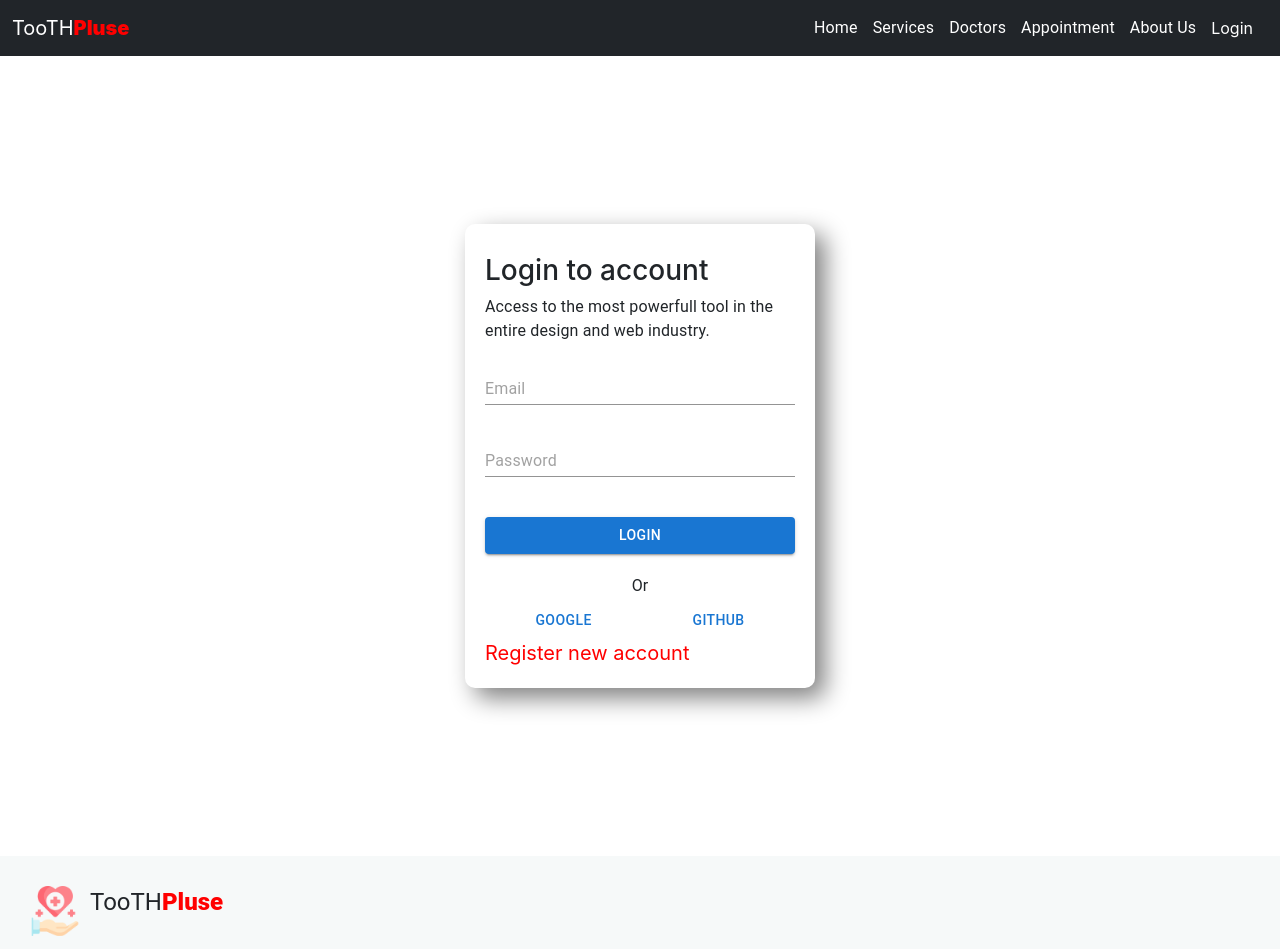
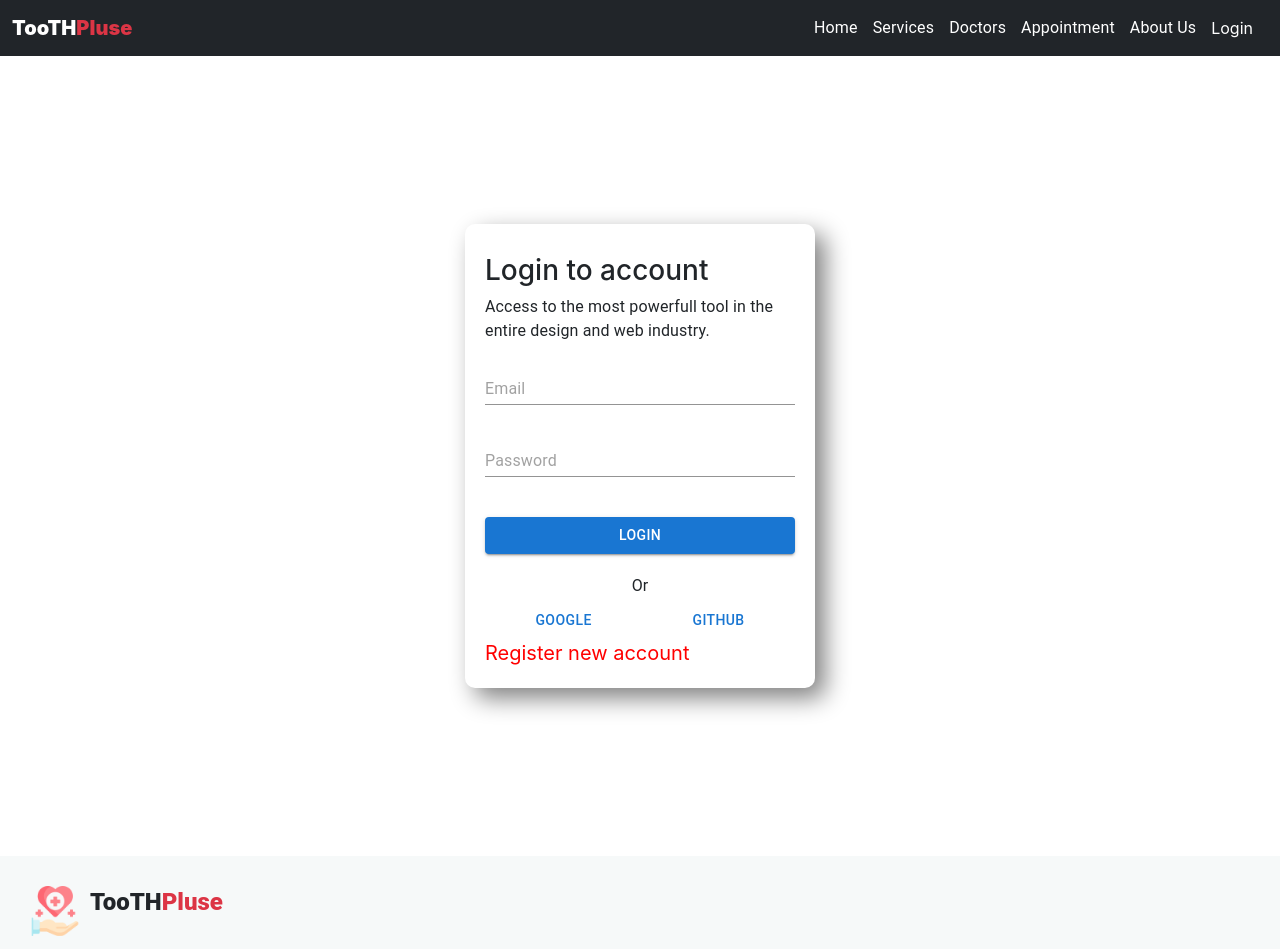
Before and after one commit to nizamseu/toothPluse, a React (Create React App) app: page /login in a window 1280 px wide. Shown: the top 949 px of the page. Built offline with nearby package versions, Linux system fonts and the light colour scheme; no server answers.

Commit message:
title color change, and final touch is done

```diff
--- a/src/Pages/About/About.js
+++ b/src/Pages/About/About.js
@@ -5,7 +5,7 @@ import React from 'react';
 const About = () => {
     return (
     <Box>
-     <h1 className='my-3 text-info text-center'>About Us</h1>
+     <h1 style={{fontWeight:'900'}} className='my-3 text-center '>About Us</h1>
         <Box sx={{
             display:'grid',
             gridTemplateColumns:{
@@ -15,7 +15,7 @@ const About = () => {
                 sx:'repeat(1,1fr)',
                 },
             justifyContent:'center',
-            alignItems:'center',
+
             my:3,
             mx:'auto',
         }}>
@@ -24,11 +24,10 @@ const About = () => {
                 <img width="100%" src="http://denticare.bold-themes.com/allen/wp-content/uploads/sites/16/2020/01/people-03.jpg" alt="" />
             </Box>
             <Box className='text-center p-3'>
-            <Typography className="text-center" mx='10px'   variant='h5'>TooTH<span style={{ color:'red',fontWeight:'900'}}>Pluse</span>
-            </Typography>
+            <Typography mx='10px' variant='h5' fontWeight='900'>TooTH<span className='text-danger'>Pluse</span></Typography>
 
             <Typography sx={{my:3}}>
-             <h4 className='text-danger'>You are always safe with us.</h4>
+             <h4 className='text-info'>You are always safe with us.</h4>
             <h1 style={{margin:"35px 5px" ,fontSize:"20",fontWeight:'900'}}>We are ready to <br /> <span className='text-danger'>HELP</span> any time.</h1>
             </Typography>
 
--- a/src/Pages/Auhentication/Login/Login.js
+++ b/src/Pages/Auhentication/Login/Login.js
@@ -16,7 +16,7 @@ const Login = () => {
 
     if(isLoading){
         return <div>
-          <h1>Loading....</h1>
+          <h1 className='text-danger m-5 p-5'>Loading....</h1>
         </div>
       }
 
--- a/src/Pages/Auhentication/Resgistration/Resgistration.js
+++ b/src/Pages/Auhentication/Resgistration/Resgistration.js
@@ -4,6 +4,8 @@ import React from 'react';
 import { Link } from 'react-router-dom';
 import useFirebase from '../../../Hooks/useFirebase';
 import { useHistory } from 'react-router';
+import Swal from 'sweetalert2'
+
 const Resgistration = () => {
     const history= useHistory()
     const {setInputData,createNewUser,inputData}=useFirebase();
@@ -17,6 +19,15 @@ const Resgistration = () => {
     const handleRegistration=(e)=>{
 
         createNewUser()
+
+        Swal.fire({
+            position: 'center',
+            icon: 'success',
+            title: 'Account Created Successfully',
+            showConfirmButton: false,
+            timer: 1500
+          });
+
         e.preventDefault();
         e.target.reset()
         history.push('/login')
--- a/src/Pages/Home/Footer/Footer.js
+++ b/src/Pages/Home/Footer/Footer.js
@@ -24,7 +24,7 @@ const Footer = () => {
            style={{display:'flex',margin:'10px'}}
             >
               <img width='50px' src={logo} alt="" />
-              <Typography mx='10px' variant='h5'>TooTH<span style={{ color:'red',fontWeight:'900'}}>Pluse</span></Typography>
+              <Typography mx='10px' variant='h5' fontWeight='900'>TooTH<span className='text-danger'>Pluse</span></Typography>
 
             </Box>
             <Typography style={{textAlign:'justify'}}>
--- a/src/Pages/Home/Header/Header.js
+++ b/src/Pages/Home/Header/Header.js
@@ -2,19 +2,18 @@ import { Button, Typography } from '@mui/material';
 import React from 'react';
 import { Container, Nav, Navbar} from 'react-bootstrap';
 import { Link } from 'react-router-dom';
-import { HashLink } from 'react-router-hash-link';
 import './header.css'
 import useAuth from '../../../Hooks/useAuth';
 const Header = () => {
   const {handleSignOut,user}=useAuth();
     return (
-        <Navbar style={{justifyContent:'flex-start'}} sticky="top" bg="dark" variant="dark" expand="lg">
+        <Navbar style={{alignItems:'center',justifyContent:'flex-start'}} sticky="top" bg="dark" variant="dark" expand="lg">
   <Container fluid>
-    <Navbar.Brand  href="#home">TooTH<span style={{ color:'red',fontWeight:'900'}}>Pluse</span></Navbar.Brand>
+    <Navbar.Brand  style={{fontWeight:'900'}}>TooTH<span className='text-danger'>Pluse</span></Navbar.Brand>
     <Navbar.Toggle aria-controls="basic-navbar-nav" />
     <Navbar.Collapse id="basic-navbar-nav">
-      <Nav style={{flexGrow:1}} className="me-auto  header-link">
-       <Typography sx={{ letterSpacing: 4, fontWeight:'900' }} mx='10px' color='white'>{user?.displayName}</Typography>
+      <Nav style={{flexGrow:1,alignItems:'center'}} className="me-auto  header-link">
+       <Typography className='text-danger' sx={{ letterSpacing: 4, fontWeight:'900' }} mx='10px' color='white'>{user?.displayName}</Typography>
 
        <Typography>
         <Link to="/home">Home</Link>
@@ -27,7 +26,7 @@ const Header = () => {
 
         {
           (user.displayName) ?
-          <Button onClick={handleSignOut}>LogOut</Button> :<HashLink to="/login">Login</HashLink>
+          <Button onClick={handleSignOut}>LogOut</Button> :<Link to="/login">Login</Link>
        }
 
 
--- a/src/Pages/PrivateRoute/PrivateRoute.js
+++ b/src/Pages/PrivateRoute/PrivateRoute.js
@@ -2,12 +2,21 @@ import React from 'react';
 import { Redirect, Route } from 'react-router';
 import useAuth from '../../Hooks/useAuth';
 import useFirebase from '../../Hooks/useFirebase';
+import { css } from "@emotion/react";
+import ClipLoader from "react-spinners/ClipLoader";
 
+const override = css`
+  display: block;
+  margin: 0 auto;
+
+`;
 const PrivateRoute = ({ children, ...rest }) => {
     const {user,isLoading}=useAuth();
 if(isLoading){
   return <div>
-    <h1>Loading....</h1>
+    <ClipLoader color="FFFFFF"  css={override} size={250} >
+
+    </ClipLoader>
   </div>
 }
     return ( <Route
```
